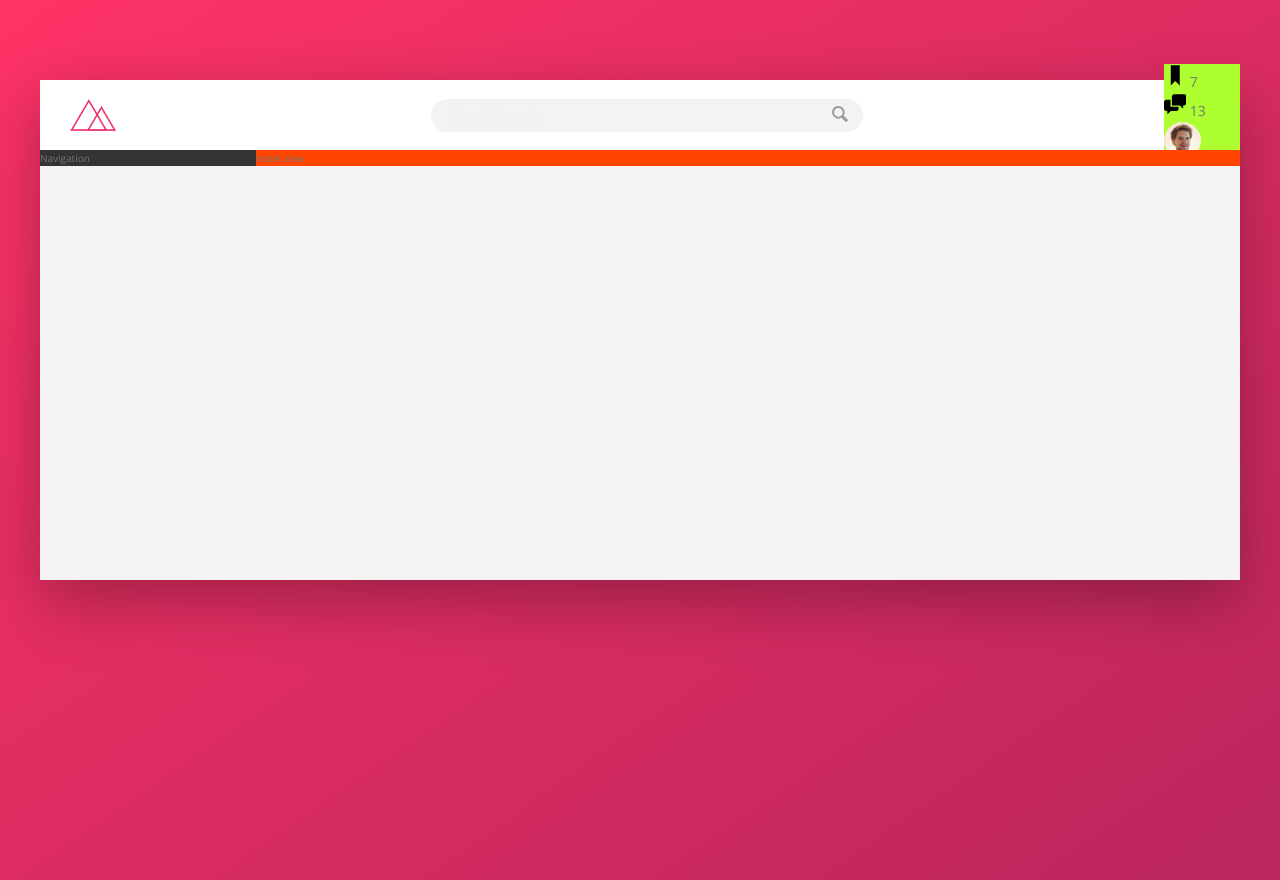
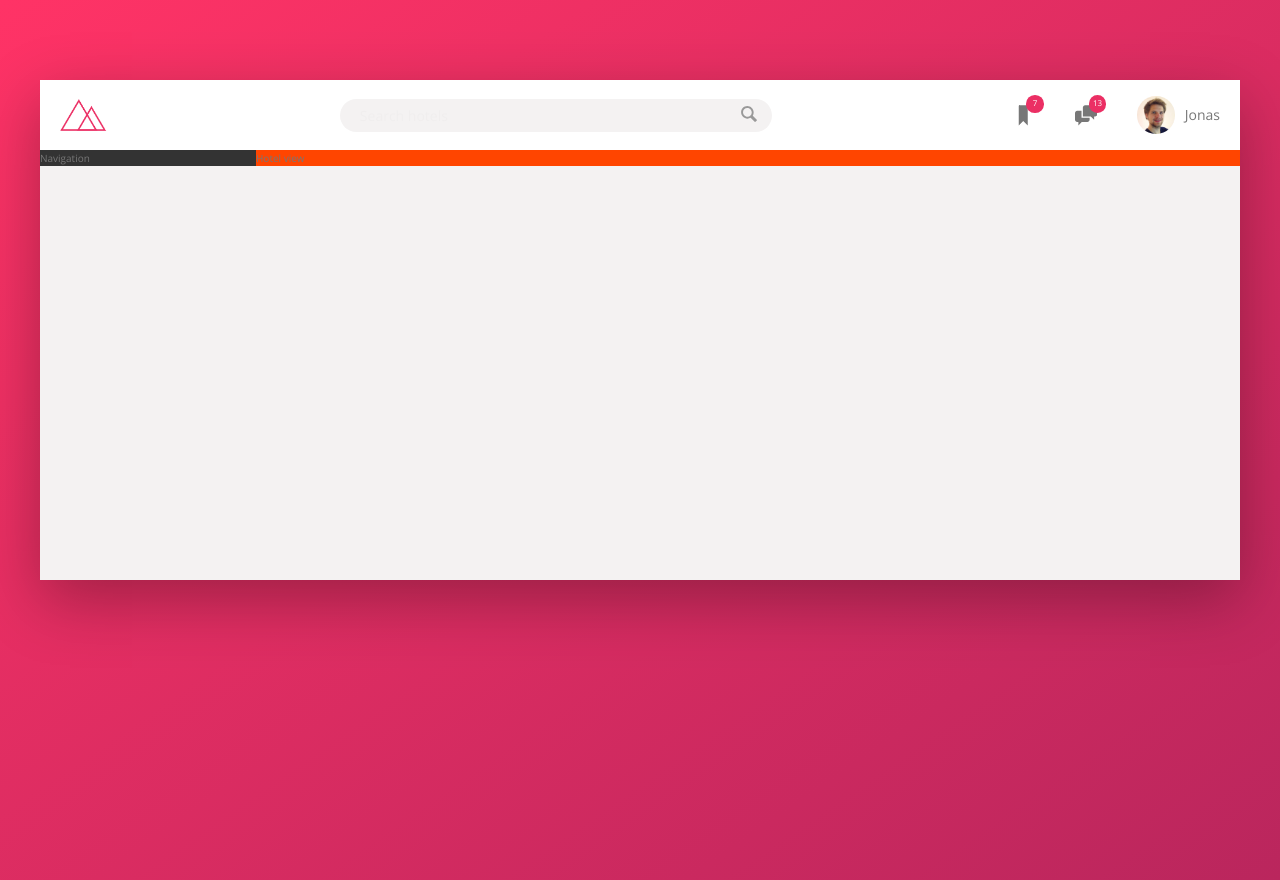
Before and after one commit to KadenZipfel/trillo, a website: page index.html in a window 1280 px wide. Drawn offline with nearby package versions, Linux system fonts and the light colour scheme.

Commit message:
Build header pt. 3

```diff
--- a/sass/_components.scss
+++ b/sass/_components.scss
@@ -1,7 +1,7 @@
 // Logo
 .logo {
   height: 3.25rem;
-  margin-left: 3rem;
+  margin-left: 2rem;
 }
 
 // Search
@@ -62,31 +62,52 @@
 
 // User navigation
 .user-nav {
-  background-color: greenyellow;
+  align-self: stretch;
+
+  display: flex;
+  align-items: center;
+
+  & > * {
+    padding: 0 2rem;
+    cursor: pointer;
+    height: 100%;
+    display: flex;
+    align-items: center;
+  }
+
+  & > *:hover {
+    background-color: var(--color-grey-light-2);
+  }
 
   &__icon-box {
-
+    position: relative;
   }
 
   &__icon {
     height: 2.25rem;
     width: 2.25rem;
+    fill: var(--color-grey-dark-2);
   }
 
   &__notification {
+    font-size: .8rem;
+    height: 1.75rem;
+    width: 1.75rem;
+    border-radius: 50%;
+    background-color: var(--color-primary);
+    color: white;
+    position: absolute;
+    top: 1.5rem;
+    right: 1.1rem;
 
-  }
-
-  &__user {
-
+    display: flex;
+    justify-content: center;
+    align-items: center;
   }
 
   &__user-photo {
     height: 3.75rem;
     border-radius: 50%;
-  }
-
-  &__user-name {
-
+    margin-right: 1rem;
   }
 }
```
Also changed, not shown: css/style.css.
